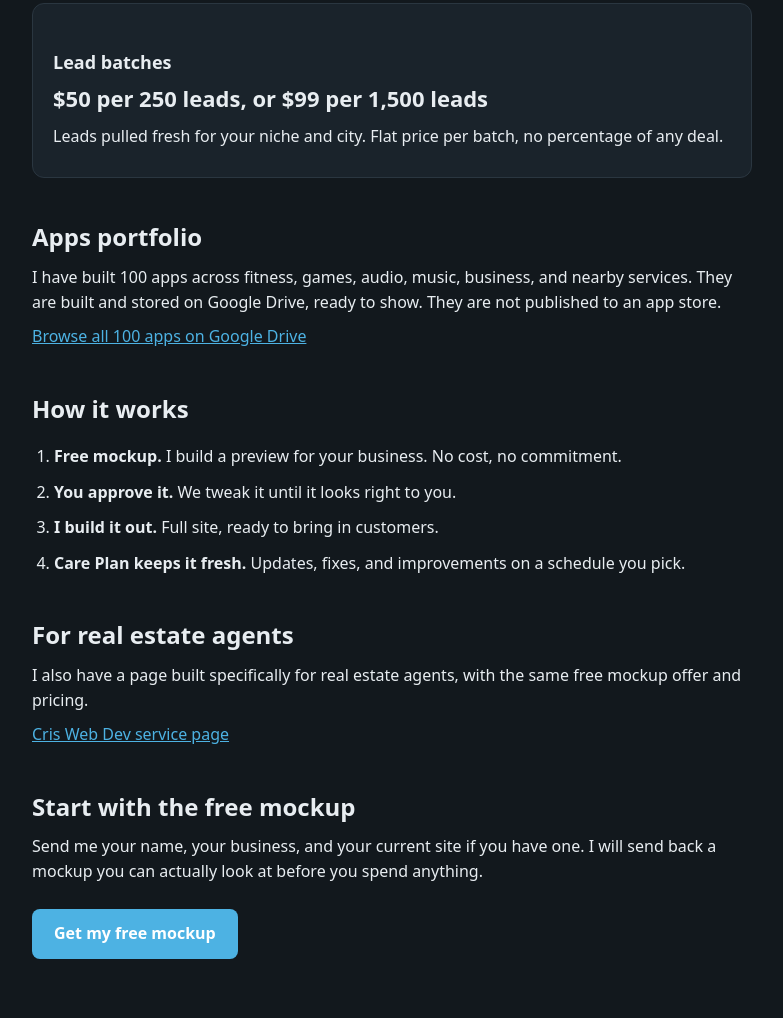
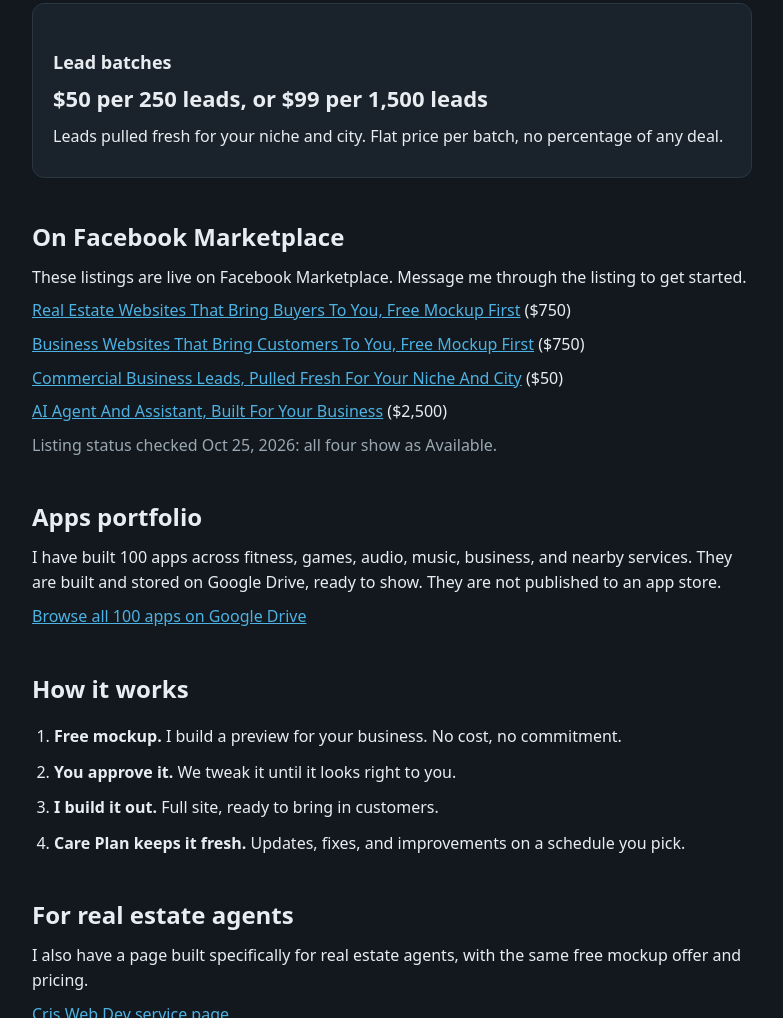
Before and after one commit to CrisShadowDev/criswebsdev, a plain HTML site: page deals.html in a window 1280 px wide. Shown: the part 1571-2589 px from the top of the page, without its empty margins (248-1031 px from the left). Drawn offline with Linux system fonts and the light colour scheme.

Commit message:
Add Facebook Marketplace section to deals page

```diff
--- a/deals.html
+++ b/deals.html
@@ -88,6 +88,16 @@
 </section>
 
 <section>
+  <h2>On Facebook Marketplace</h2>
+  <p>These listings are live on Facebook Marketplace. Message me through the listing to get started.</p>
+  <p><a href="https://www.facebook.com/marketplace/item/2378002809402844">Real Estate Websites That Bring Buyers To You, Free Mockup First</a> ($750)</p>
+  <p><a href="https://www.facebook.com/marketplace/item/1136695572109153">Business Websites That Bring Customers To You, Free Mockup First</a> ($750)</p>
+  <p><a href="https://www.facebook.com/marketplace/item/1646980820170074">Commercial Business Leads, Pulled Fresh For Your Niche And City</a> ($50)</p>
+  <p><a href="https://www.facebook.com/marketplace/item/1678451380509787">AI Agent And Assistant, Built For Your Business</a> ($2,500)</p>
+  <p class="muted">Listing status checked Oct 25, 2026: all four show as Available.</p>
+</section>
+
+<section>
   <h2>Apps portfolio</h2>
   <p>I have built 100 apps across fitness, games, audio, music, business, and nearby services. They are built and stored on Google Drive, ready to show. They are not published to an app store.</p>
   <p><a href="https://drive.google.com/drive/folders/1k3gfNmwbD8OHjSPzSGG-dYqBRcnEquJV">Browse all 100 apps on Google Drive</a></p>
```
